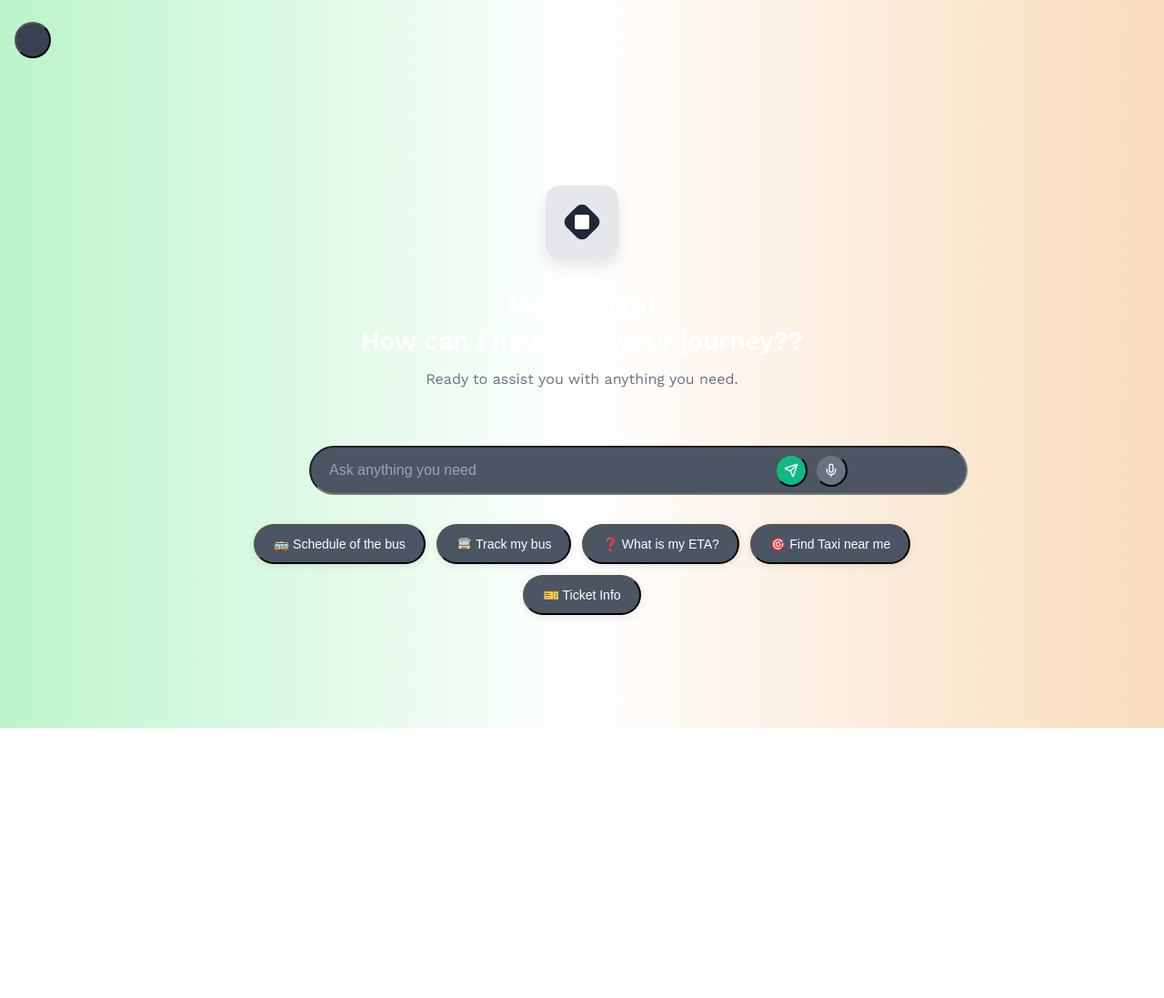
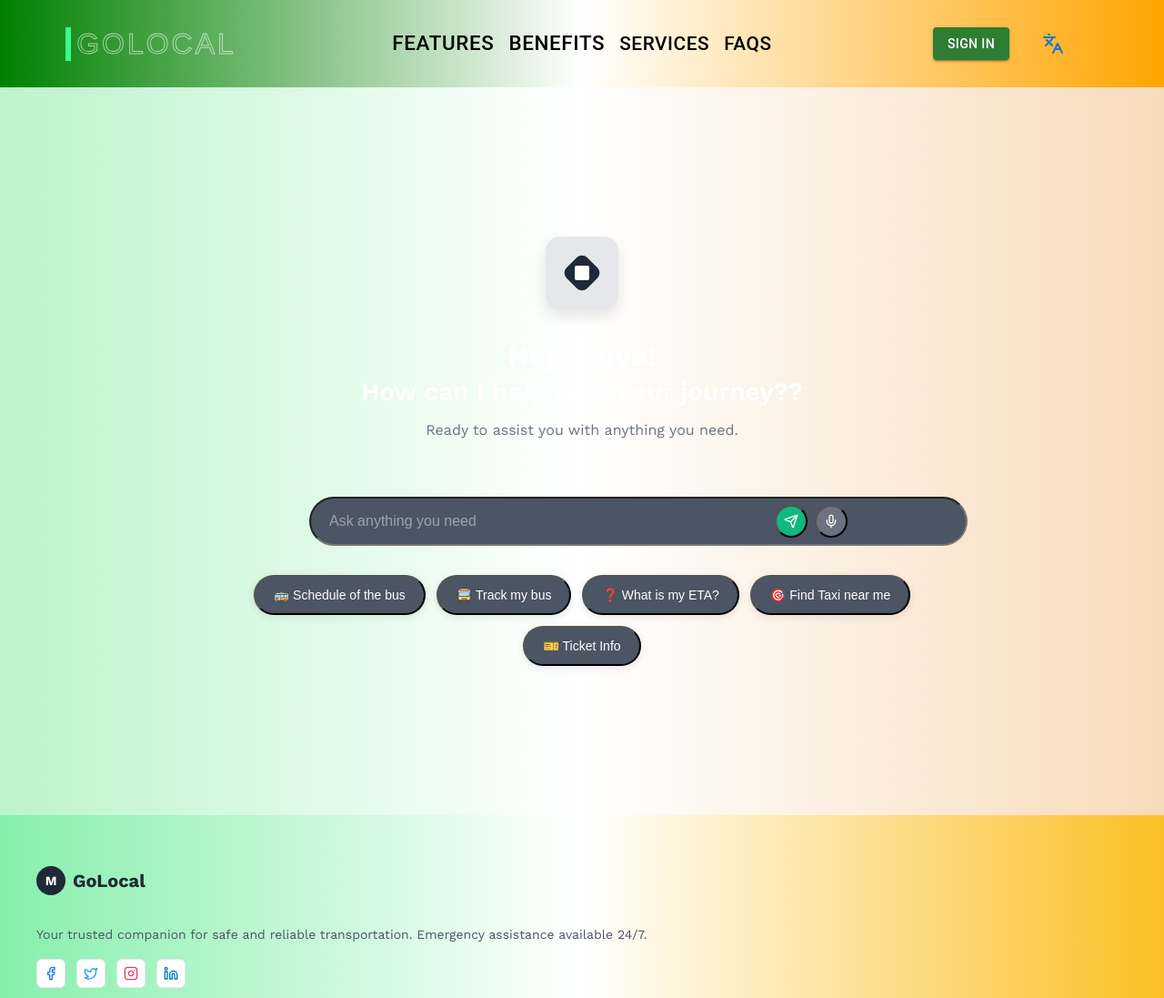
Before and after one commit to Hamzakhan2005/SIH-Project-A, a React (Vite) app in the folder frontend/: page /voice in a window 1280 px wide. Shown: the top 1097 px of the page at 91% size. Before the commit the page ends 800 px from the top, so only its background shows below. Built offline with nearby package versions, Linux system fonts and the light colour scheme.

Commit message:
26th commit

```diff
--- a/frontend/src/components/Assistant.jsx
+++ b/frontend/src/components/Assistant.jsx
@@ -9,6 +9,8 @@ import {
   Navigation,
   Ticket,
 } from "lucide-react";
+import Navbar from "./Navbar";
+import Footer from "./Footer";
 
 export default function ChatAssistantPage() {
   const [message, setMessage] = useState("");
@@ -34,6 +36,9 @@ export default function ChatAssistantPage() {
   };
 
   return (
+    <div>
+      <Navbar />
+
       <div
         className="min-h-[100vh] w-[100%] flex flex-col"
         style={{
@@ -41,13 +46,6 @@ export default function ChatAssistantPage() {
             "linear-gradient(to right,rgb(187, 244, 203) 0%, #ffffff 50%,rgb(248, 219, 186) 100%)",
         }}
       >
-      {/* Header with Back Button */}
-      <div className="flex items-center p-[16px] pt-[24px]">
-        <button className="flex items-center justify-center w-[40px] h-[40px] bg-[#374151] bg-opacity-[0.1] rounded-[50%] hover:bg-opacity-[0.2] transition-all">
-          <ChevronLeft className="w-[20px] h-[20px] text-[#374151]" />
-        </button>
-      </div>
-
         {/* Main Content Container */}
         <div className="flex-[1] flex flex-col items-center justify-center px-[24px] py-[40px]">
           {/* Assistant Avatar */}
@@ -113,5 +111,7 @@ export default function ChatAssistantPage() {
           </div>
         </div>
       </div>
+      <Footer />
+    </div>
   );
 }
```
Lines whose indentation alone changed are shown as unchanged.
